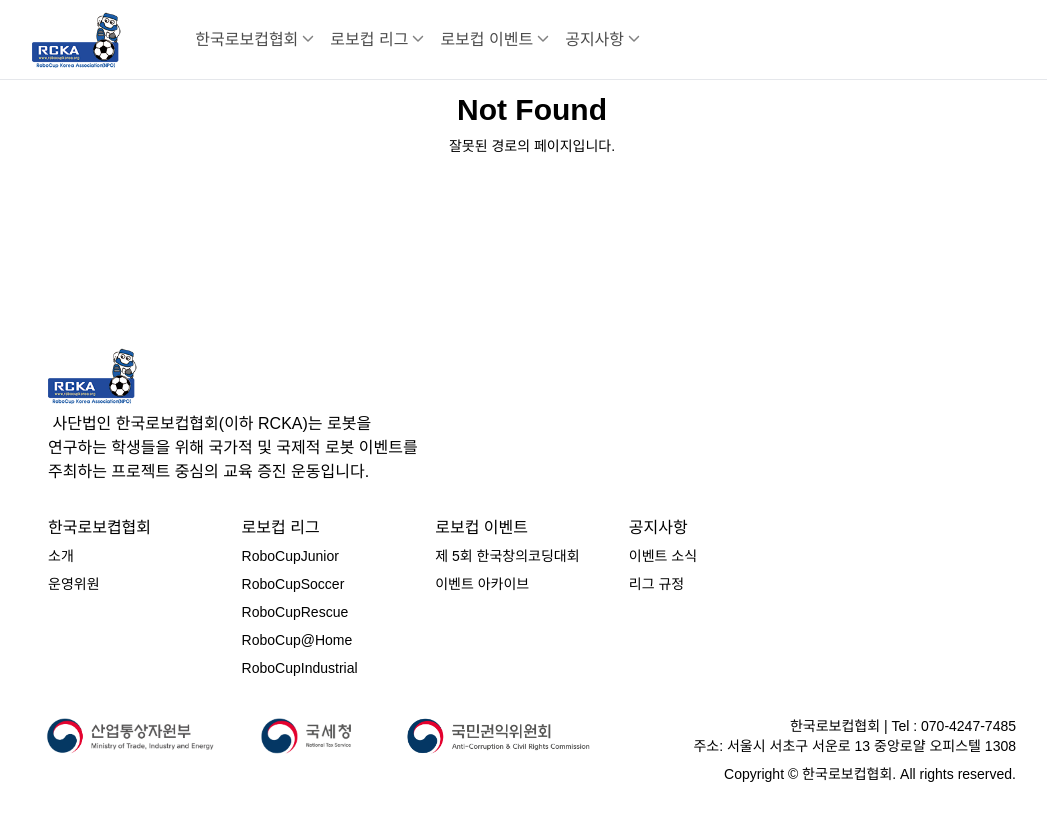
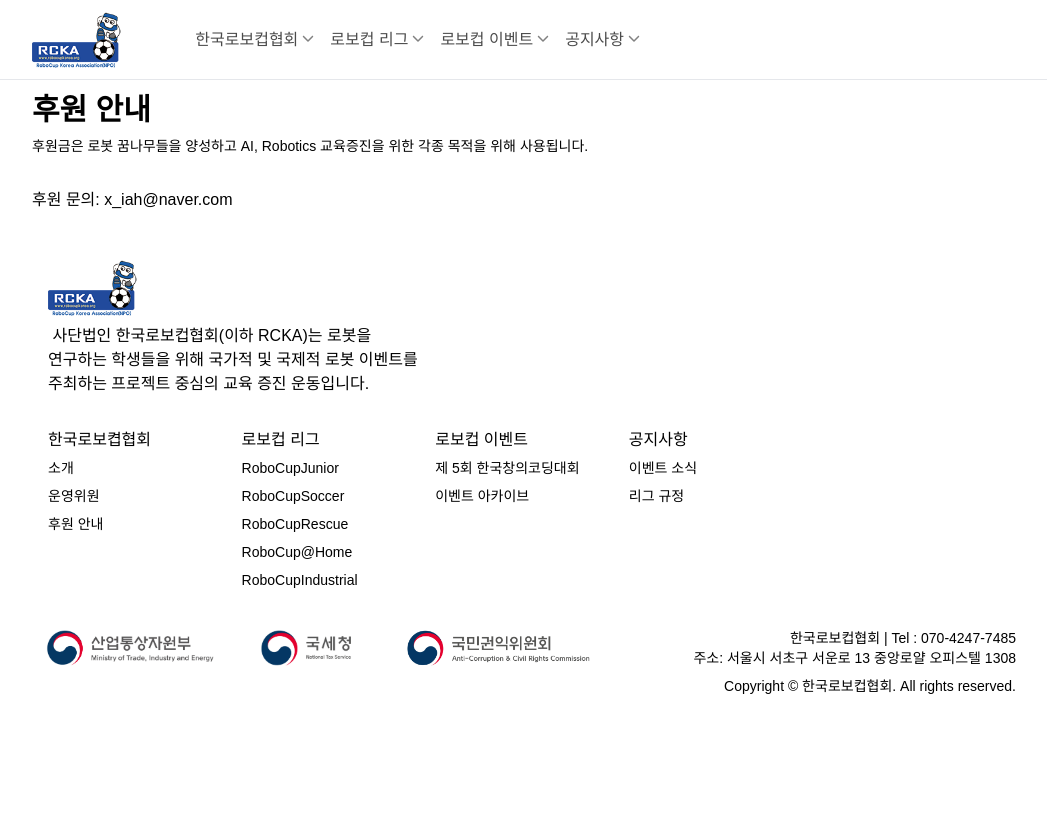
Before and after one commit to JIUUOO/robocupkorea-v1.0, a React (Create React App) app in the folder client/: page /sponsor in a window 1280 px wide. Shown: the top 820 px of the page, without its empty margins (108-1155 px from the left). Built offline with nearby package versions, Linux system fonts and the light colour scheme; a web font is replaced by a local one.

Commit message:
feat: 후원 안내 페이지 추가

```diff
--- a/client/src/App.jsx
+++ b/client/src/App.jsx
@@ -7,6 +7,7 @@ import Footer from "./components/Footer";
 import MainPage from "./pages/MainPage";
 import AboutPage from "./pages/AboutPage";
 import CommitteePage from "./pages/CommitteePage";
+import SponsorPage from "./pages/SponsorPage";
 import LeaguesMapPage from "./pages/LeaguesMapPage";
 import LeaguePage from "./pages/LeaguePage";
 import EventsLatestPage from "./pages/EventsLatestPage";
@@ -28,6 +29,7 @@ function App() {
           <Route path={PATH.MAIN} Component={MainPage} />
           <Route path={PATH.ABOUT} Component={AboutPage} />
           <Route path={PATH.COMMITTEE} Component={CommitteePage} />
+          <Route path={PATH.SPONSOR} Component={SponsorPage} />
 
           <Route path={PATH.LEAGUES_JUNIOR} Component={LeaguesMapPage} />
           <Route path={PATH.LEAGUES_JUNIOR_SOCCER} Component={LeaguePage} />
--- a/client/src/components/Footer/index.jsx
+++ b/client/src/components/Footer/index.jsx
@@ -29,6 +29,7 @@ export default function Footer() {
               <div className={menuHeadStyle}>한국로보켭협회</div>
               <MenuItem to={PATH.ABOUT}>소개</MenuItem>
               <MenuItem to={PATH.COMMITTEE}>운영위원</MenuItem>
+              <MenuItem to={PATH.SPONSOR}>후원 안내</MenuItem>
             </li>
             <li className={menuStyle}>
               <div className={menuHeadStyle}>로보컵 리그</div>
--- a/client/src/components/Header/index.jsx
+++ b/client/src/components/Header/index.jsx
@@ -101,6 +101,7 @@ export default function Header() {
                   <DropdownMenu id="RCKA">
                     <DropdownItem to={PATH.ABOUT}>소개</DropdownItem>
                     <DropdownItem to={PATH.COMMITTEE}>운영위원</DropdownItem>
+                    <DropdownItem to={PATH.SPONSOR}>후원 안내</DropdownItem>
                   </DropdownMenu>
                 </li>
                 <li
--- /dev/null
+++ b/client/src/pages/SponsorPage.jsx
@@ -0,0 +1,14 @@
+import { Container, Subtitle, Title } from "../components/layouts";
+
+export default function SponsorPage() {
+  return (
+    <Container>
+      <Title>후원 안내</Title>
+      <Subtitle>
+        후원금은 로봇 꿈나무들을 양성하고 AI, Robotics 교육증진을 위한 각종
+        목적을 위해 사용됩니다.
+      </Subtitle>
+      <div>후원 문의: x_iah@naver.com</div>
+    </Container>
+  );
+}
--- a/client/src/routes/path.jsx
+++ b/client/src/routes/path.jsx
@@ -2,6 +2,7 @@ export const PATH = {
   MAIN: "/",
   ABOUT: "/about",
   COMMITTEE: "/committee",
+  SPONSOR: "/sponsor",
 
   LEAGUES_JUNIOR: "/leagues/junior",
   LEAGUES_JUNIOR_SOCCER: "/leagues/junior/soccer",
--- a/client/src/styles/App.css
+++ b/client/src/styles/App.css
@@ -68,5 +68,4 @@
 body {
   font-family: "Noto Sans KR", sans-serif;
   font-weight: 400;
-  user-select: none;
 }
```
